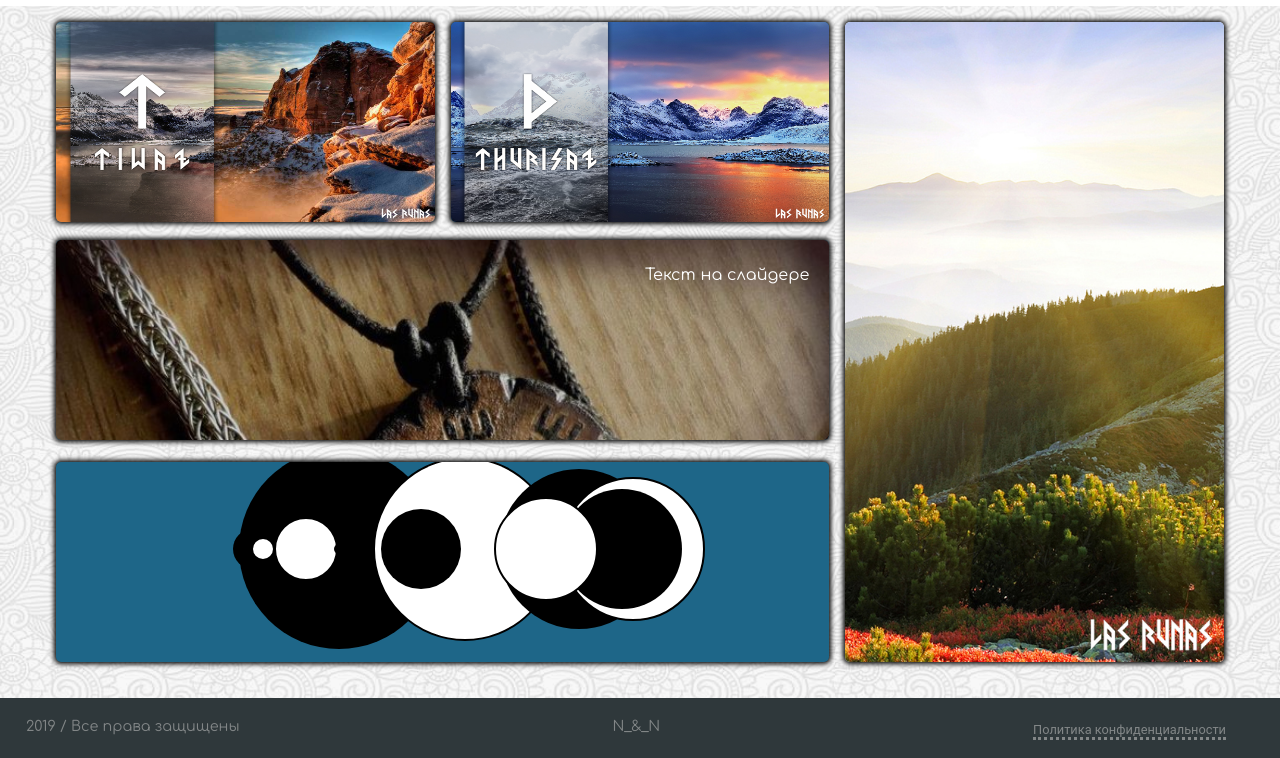
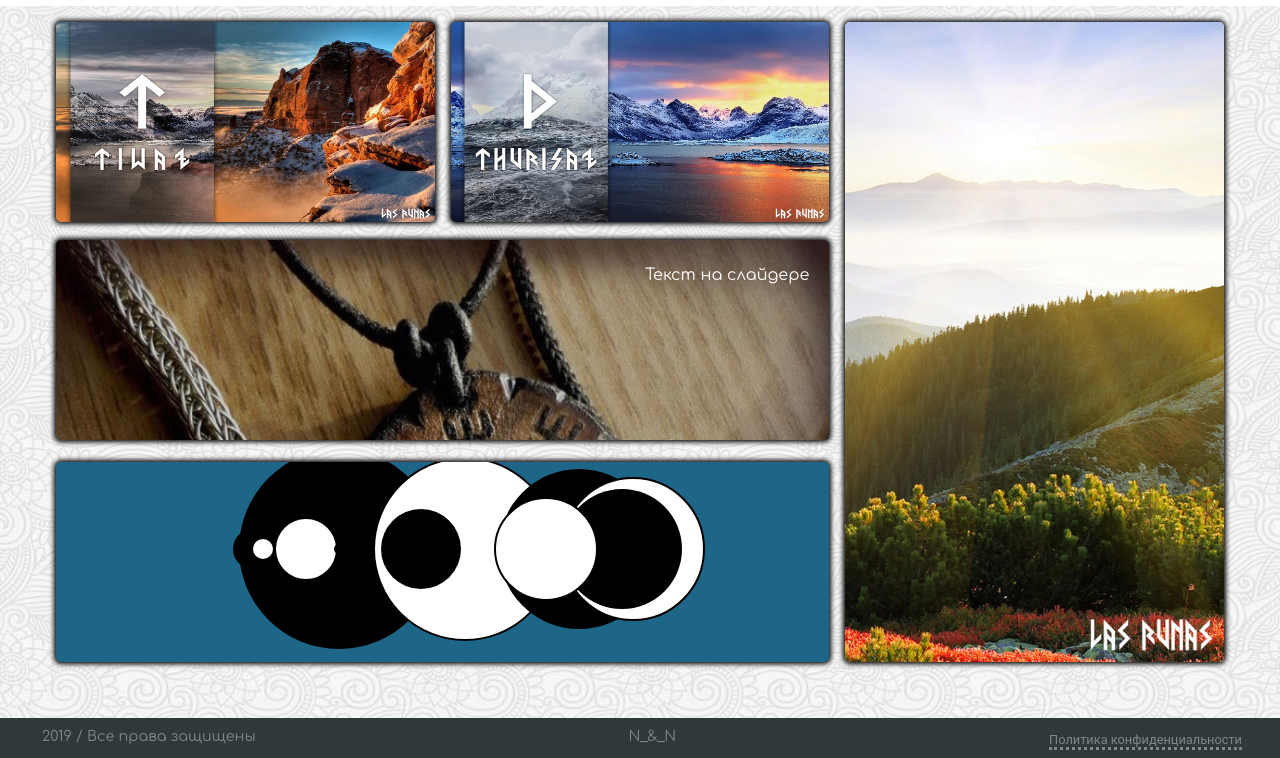
Before and after one commit to Naya252/run.github.io, a website: page index.html in a window 1280 px wide. Shown: the part 42-800 px from the top of the page. Drawn offline with Linux system fonts and the light colour scheme; a web font is replaced by a local one.

Commit message:
Add files via upload
подвал

```diff
--- a/css/style.css
+++ b/css/style.css
@@ -538,10 +538,7 @@ li:hover > .submenu{
 .footer {
     display: flex;
     align-items: center;
-    height: 2.5em;
     background: rgb(47, 56, 59);
-    /* margin-top: 2em; */
-
 
     position: fixed;
     /* Фиксированное положение */
@@ -555,7 +552,8 @@ li:hover > .submenu{
 .footer-body {
 	max-width: 1200px;
 	width: 1200px;
-    margin: 0 2em 0 1em;
+	margin: auto;
+	padding: 0 2em 0 1em;
 }
 
 .footer-body p{
```
